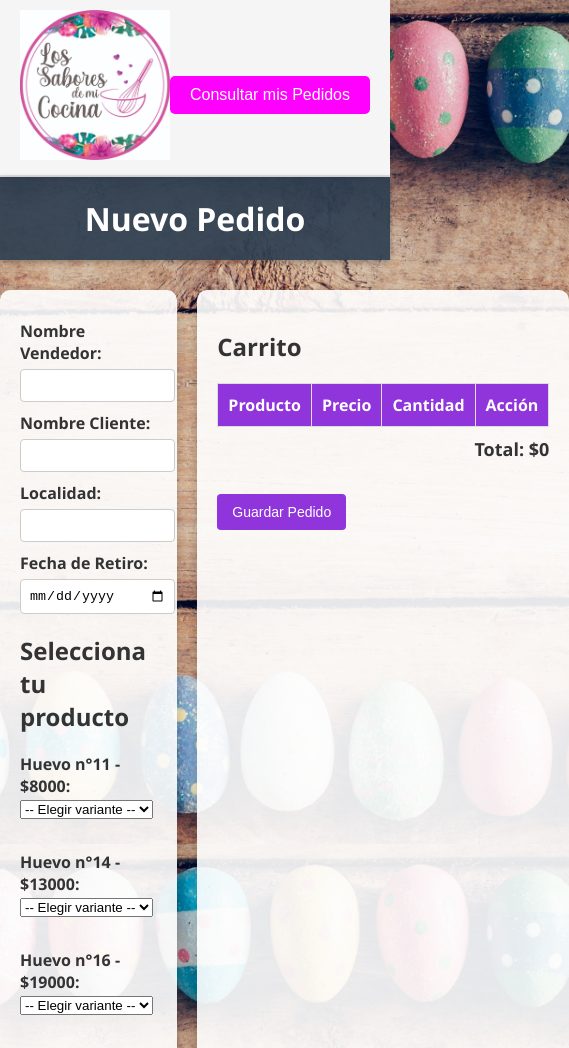
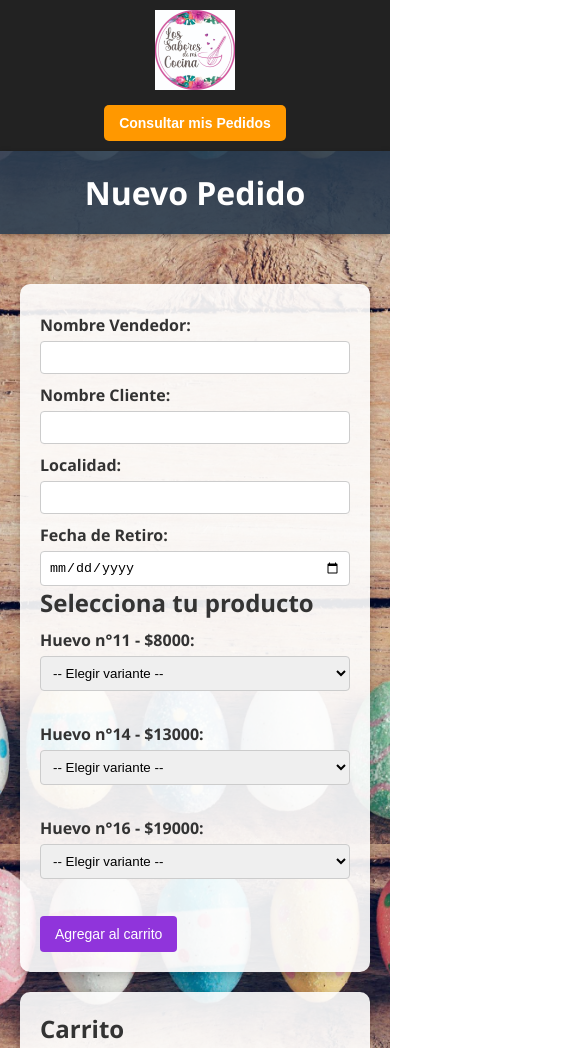
Before and after one commit to caroo1214/pedidos-Pascua, a website: page index.html in a window 390 px wide. Shown: the top 1048 px of the page, 569 px wide, since content can reach past the window. Drawn offline with Linux system fonts and the light colour scheme.

```diff
--- a/package.json
+++ b/package.json
@@ -13,6 +13,7 @@
   "type": "commonjs",
   "dependencies": {
     "cors": "^2.8.6",
+    "dotenv": "^17.3.1",
     "express": "^5.2.1",
     "mongoose": "^9.2.3",
     "pdfkit": "^0.17.2"
--- a/styles-admin.css
+++ b/styles-admin.css
@@ -127,3 +127,19 @@
   padding: 10px;
   text-align: center;
 }
+
+/* Responsive */
+@media (max-width: 768px) {
+  .main-container {
+    flex-direction: column;
+  }
+
+  .top-bar {
+    flex-direction: column;
+    text-align: center;
+  }
+
+  .btn-pedidos {
+    margin-top: 10px;
+  }
+}
--- a/styles-client.css
+++ b/styles-client.css
@@ -1,35 +1,74 @@
+/* Reset básico */
+* {
+  margin: 0;
+  padding: 0;
+  box-sizing: border-box;
+}
+
 body {
   font-family: "Segoe UI", Arial, sans-serif;
-  margin: 0;
-  padding: 0;
-  background: url("fondo4.jpg") no-repeat center center fixed; /* imagen de fondo */
-  background-size: cover; /* que ocupe toda la pantalla */
+  background: url("fondo4.jpg") no-repeat center center fixed;
+  background-size: cover;
   color: #333;
   min-height: 100vh;
 }
 
+/* Header */
 header {
-  background: rgba(44, 62, 80, 0.9); /* header oscuro para diferenciar */
+  background: rgba(44, 62, 80, 0.9);
   color: white;
   padding: 20px;
   text-align: center;
   box-shadow: 0 2px 6px rgba(0,0,0,0.2);
 }
 
+/* Contenedor principal */
 .container {
   max-width: 800px;
   margin: 30px auto;
   padding: 20px;
   border-radius: 10px;
-  background: rgba(255, 255, 255, 0.85); /* fondo blanco semitransparente para que se lea bien */
+  background: rgba(255, 255, 255, 0.85);
   box-shadow: 0 4px 10px rgba(0,0,0,0.1);
+}
+
+/* Inputs y botones */
+label {
+  font-weight: bold;
+}
+
+input {
+  width: 100%;
+  padding: 8px;
+  margin: 10px 0;
+  border: 1px solid #ccc;
+  border-radius: 5px;
+}
+
+button {
+  background: #3498db;
+  color: white;
+  border: none;
+  padding: 10px 15px;
+  border-radius: 5px;
+  cursor: pointer;
+  font-weight: bold;
+}
+
+button:hover {
+  background: #2980b9;
+}
+
+/* Tabla de pedidos */
+.table-background {
+  margin-top: 20px;
+  overflow-x: auto; /* scroll horizontal en pantallas chicas */
 }
 
 table {
   width: 100%;
   border-collapse: collapse;
-  margin-top: 15px;
-  background: white; /* tabla con fondo sólido */
+  background: white;
 }
 
 table, th, td {
@@ -45,3 +84,24 @@
   padding: 10px;
   text-align: center;
 }
+
+/* Responsive */
+@media (max-width: 768px) {
+  .container {
+    margin: 10px;
+    padding: 15px;
+  }
+
+  table, th, td {
+    font-size: 12px;
+  }
+
+  header h1 {
+    font-size: 20px;
+  }
+
+  button {
+    width: 100%;
+    margin-top: 10px;
+  }
+}
--- a/styles.css
+++ b/styles.css
@@ -1,8 +1,13 @@
+/* Reset básico */
+* {
+  margin: 0;
+  padding: 0;
+  box-sizing: border-box;
+}
+
 body {
   font-family: "Segoe UI", Arial, sans-serif;
-  margin: 0;
-  padding: 0;
-  background: url("fondo.jpg") no-repeat center center fixed; /* tu imagen */
+  background: url("fondo.jpg") no-repeat center center fixed;
   background-size: cover;
   color: #333;
   min-height: 100vh;
@@ -11,32 +16,33 @@
 /* Barra superior */
 .top-bar {
   display: flex;
-  justify-content: space-between; /* Logo a la izquierda, botón a la derecha */
+  justify-content: space-between;
   align-items: center;
+  background: #222;
+  color: #fff;
   padding: 10px 20px;
-  background-color: #f5f5f5;
-  border-bottom: 2px solid #ddd;
 }
 
-.logo img {
-  height: 150px; /* Ajusta el tamaño del logo */
+.top-bar .logo img {
+  height: 150px; /* Logo grande en escritorio */
   cursor: pointer;
 }
 
 .btn-pedidos {
-  background-color: #ff00ff;
-  color: white;
+  background: #ff9800;
   border: none;
-  padding: 10px 20px;
-  font-size: 16px;
+  padding: 10px 15px;
+  color: #fff;
+  font-weight: bold;
   cursor: pointer;
   border-radius: 5px;
 }
 
 .btn-pedidos:hover {
-  background-color: #0056b3;
+  background: #e68900;
 }
 
+/* Título */
 h1 {
   text-align: center;
   background: rgba(44, 62, 80, 0.9);
@@ -46,20 +52,20 @@
   box-shadow: 0 2px 6px rgba(0,0,0,0.3);
 }
 
-
-/* Contenedor principal en dos columnas */
+/* Contenedor principal */
 .main-container {
   display: flex;
   justify-content: space-between;
   max-width: 1200px;
   margin: 30px auto;
   gap: 20px;
+  padding: 20px;
 }
 
-/* Columna izquierda */
+/* Columnas */
 .left-column, .right-column {
   flex: 1;
-  background: rgba(255, 255, 255, 0.9); /* blanco semitransparente */
+  background: rgba(255, 255, 255, 0.9);
   padding: 20px;
   border-radius: 10px;
   box-shadow: 0 4px 10px rgba(0,0,0,0.2);
@@ -72,7 +78,7 @@
   margin-top: 10px;
 }
 
-input {
+input, select {
   width: 100%;
   padding: 8px;
   margin-top: 5px;
@@ -80,7 +86,7 @@
   border-radius: 4px;
 }
 
-/* Botón */
+/* Botones */
 button {
   margin-top: 15px;
   padding: 10px 15px;
@@ -93,7 +99,7 @@
 }
 
 button:hover {
-  background-color: #9034db;
+  background-color: #6d28a3;
 }
 
 /* Tabla */
@@ -101,7 +107,7 @@
   width: 100%;
   border-collapse: collapse;
   margin-top: 15px;
-  background: rgba(255, 255, 255, 0.85);
+  background: rgba(255, 255, 255, 0.8);
 }
 
 table, th, td {
@@ -124,3 +130,28 @@
   text-align: right;
   margin-top: 10px;
 }
+
+/* Responsive */
+@media (max-width: 768px) {
+  .main-container {
+    flex-direction: column;
+  }
+
+  .top-bar {
+    flex-direction: column;
+    text-align: center;
+  }
+
+  .top-bar .logo img {
+    height: 80px; /* Logo más chico en móvil */
+  }
+
+  .btn-pedidos {
+    margin-top: 10px;
+    width: 100%;
+  }
+
+  table, th, td {
+    font-size: 12px;
+  }
+}
```
Also changed, not shown: server.js (+6 -6 lines), 2 other files.
